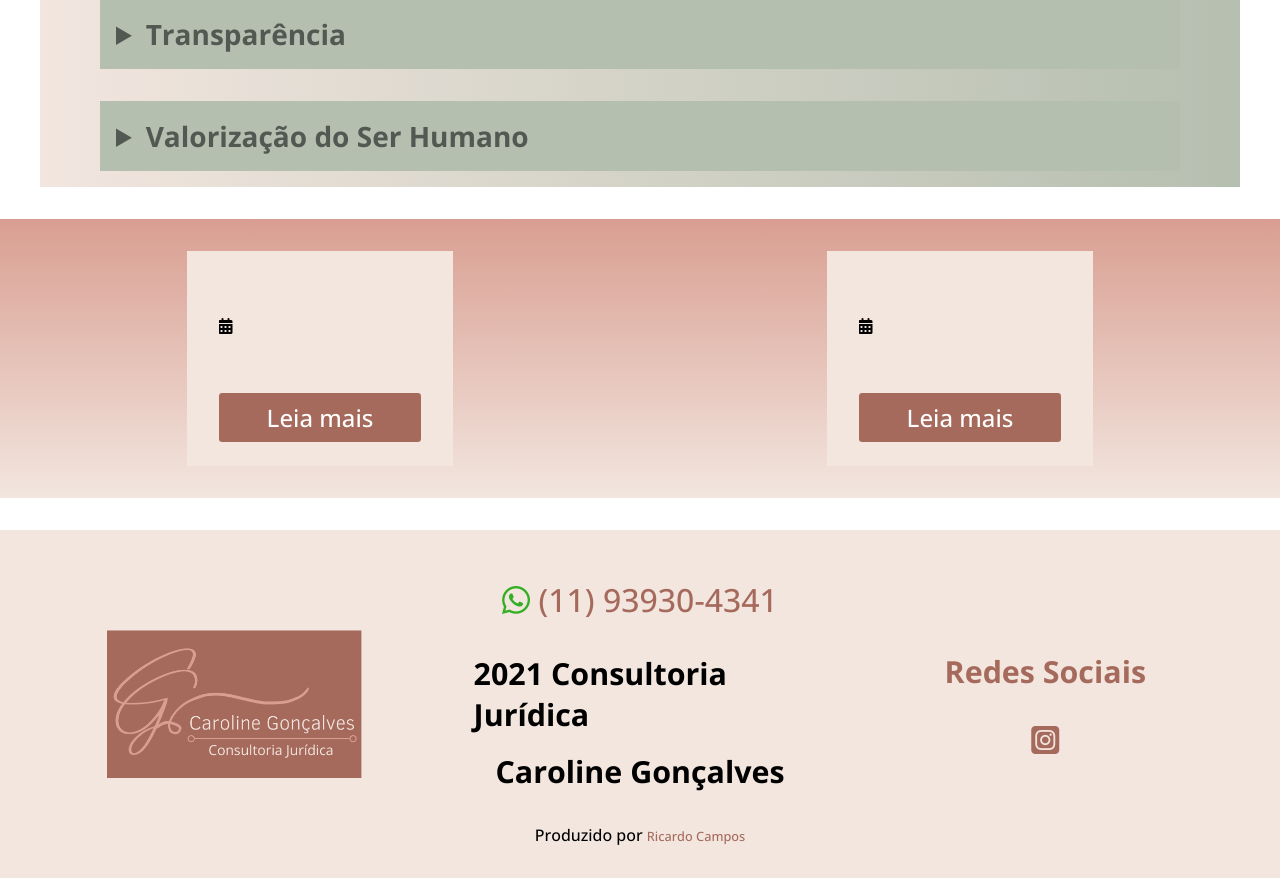
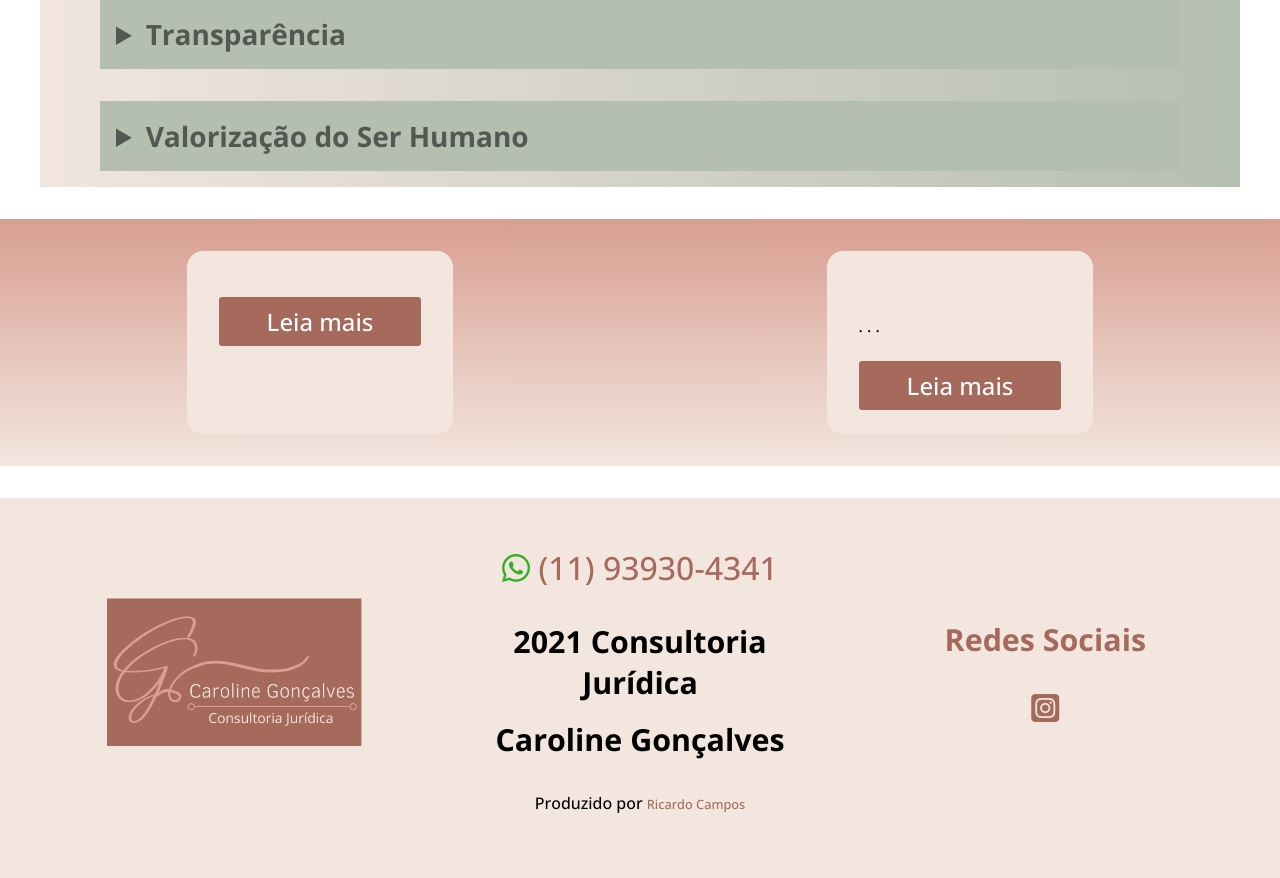
Before and after one commit to rscimc/carol, a PHP site: page /index.php in a window 1280 px wide. Shown: the part 3210-4088 px from the top of the page. After the commit the page ends 4023 px from the top, so only its background shows below. Run offline with PHP 8.4, Linux system fonts and the light colour scheme; data that the repository does not hold is empty; a stand-in replaces the project's code that opens the database connection; some libraries are stand-ins or nearby versions.

Commit message:
feat: changes on article and footer

```diff
--- a/articles.php
+++ b/articles.php
@@ -17,8 +17,8 @@
     <div class="articles">
         <div>
             <h2><?php echo $artigos[$random]['titulo'];?></h2>
-            <p><i class="fas fa-calendar-alt"></i> <?php echo $artigos[$random]['data'];?></p>
-            <p> <?php echo $artigos[$random]['artigo'];?></p>
+            <!--<p><i class="fas fa-calendar-alt"></i> <?php echo $artigos[$random]['data'];?></p>-->
+            <?php echo substr($artigos[$random]['artigo'], 0, 250). ' . . .';?>
         </div>
         <div>
             <a href="./article_single.php?id=<?php echo $artigos[$random]['id'];?>" class="read" target="_blank">Leia mais</a>
@@ -26,8 +26,8 @@
     </div>
     <div class="articles">
         <h2><?php echo $artigos[$random2]['titulo'];?></h2>
-        <p><i class="fas fa-calendar-alt"></i> <?php echo $artigos[$random2]['data'];?></p>
-        <p><?php echo $artigos[$random2]['artigo'];?></p>
+        <!--<p><i class="fas fa-calendar-alt"></i> <?php echo $artigos[$random2]['data'];?></p>-->
+        <p><?php echo substr($artigos[$random2]['artigo'], 0, 250). ' . . .';?></p>
         <div>
             <a href="./article_single.php?id=<?php echo $artigos[$random2]['id'];?>" class="read" target="_blank">Leia mais</a>
         </div>
--- a/assets/css/styles.css
+++ b/assets/css/styles.css
@@ -297,27 +297,29 @@
   max-width: 40vw;
   margin: 2rem auto;
   padding: 2rem;
-  max-height: 70vh;
   overflow: hidden;
+  border-radius: 1rem;
 }
 
 .articles h2 {
-  font-size: 2.5rem;
+  font-size: 1.5rem;
 }
 
 .articles p {
   margin: 2rem 0rem;
-  overflow: hidden;
-  white-space: nowrap;
   text-overflow: ellipsis;
 }
 
-.articles a {
+.read {
   color: var(--white);
   background-color: var(--dark2);
   font-size: 1.5rem;
   padding: 0.5rem 3rem;
   border-radius: 0.2rem;
+}
+
+.read:hover {
+  opacity: 90%;
 }
 
 /*Footer*/
@@ -334,6 +336,7 @@
   flex-direction: column;
   justify-content: center;
   align-items: center;
+  text-align: center;
 }
 
 .footer-item img {
@@ -482,10 +485,12 @@
   /*To Top*/
   #top {
     display: none;
+    visibility: hidden;
   }
 
   #whatsappFixed {
     display: none;
+    visibility: hidden;
   }
 
   /*menu*/
@@ -523,7 +528,6 @@
     display: block;
     position: absolute;
     width: 100%;
-    height: 35%;
     top: 100px;
     right: 0;
     background-color: var(--light);
@@ -547,7 +551,6 @@
 
   .card {
     min-width: 100%;
-    max-height: 75vh;
     margin-bottom: 5rem;
     padding-top: 2rem;
   }
--- a/footer.php
+++ b/footer.php
@@ -8,11 +8,11 @@
         <a href="https://wa.me/5511939304341?text=Olá!%20Como%20podemos%20te%20ajudar?" class="whats" target="_blank"><i class="fab fa-whatsapp zap"></i> (11) 93930-4341</a>
         <h2>2021 Consultoria Jurídica</h2>
         <h3>Caroline Gonçalves</h3>
-        <p>Produzido por <a class="dev" href="">Ricardo Campos</a></p>
+        <p>Produzido por <a class="dev" href="https://api.whatsapp.com/send/?phone=5511982495332&text=Ol%C3%A1%21+Como+podemos+te+ajudar%3F" target="_blank">Ricardo Campos</a></p>
       </div>
       <div class="footer-item">
         <h3 class="social">Redes Sociais</h3>
-        <a href="https://www.instagram.com/carolcpgoncalves/"><i class="fab fa-instagram-square fa-2x color"></i></a>
+        <a href="https://www.instagram.com/carolcpgoncalves/" target="_blank"><i class="fab fa-instagram-square fa-2x color"></i></a>
       </div>
     </footer>
   </body>
```
